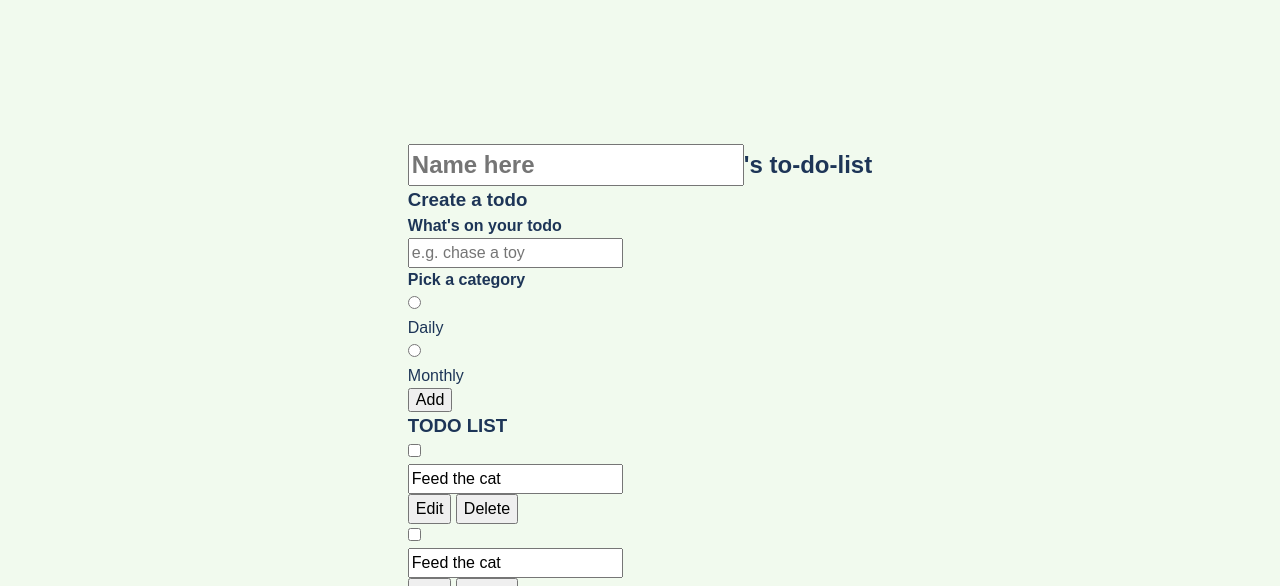
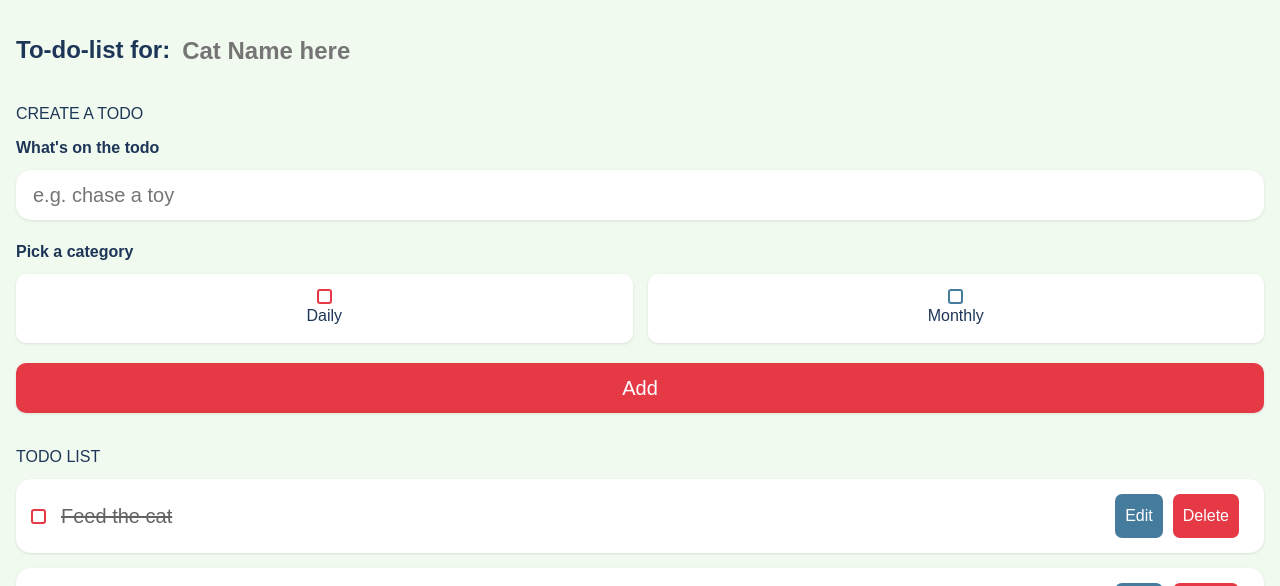
Before and after one commit to imd1005-web-development-winter-2023/assignment-03-Akhilknowsdawae, a plain HTML site: page index.html in a window 1280 px wide. Shown: the top 586 px of the page. Drawn offline with Linux system fonts and the light colour scheme.

Commit message:
did alot of stuff

```diff
--- a/index.html
+++ b/index.html
@@ -29,15 +29,15 @@
       <div id="app">
         <section class="cat_title">
           <h2 class="title">
-            <input type="text" id="name" placeholder="Name here">'s to-do-list
+            To-do-list for: <input type="text" id="name" placeholder="Cat Name here">
           </h2>
         </section>
         <section class="create">
 
-          <h3>Create a todo</h3>
+          <h3>CREATE A TODO</h3>
 
           <form id="new-todo">
-            <h4>What's on your todo</h4>
+            <h4>What's on the todo</h4>
 
             <input type="text" name="content" id="content" placeholder="e.g. chase a toy">
 
@@ -47,13 +47,13 @@
 
               <label>
                 <input type="radio" name="category" id="catergory1" value="daily">
-                <span class="bubble_daily"></span>
+                <span class="bubble daily"></span>
                 <div>Daily</div>
               </label>
 
               <label>
                 <input type="radio" name="category" id="catergory2" value="monthly">
-                <span class="bubble_monthly"></span>
+                <span class="bubble monthly"></span>
                 <div>Monthly</div>
               </label>
 
@@ -71,10 +71,10 @@
           <div class="list" id="todo-list">
 
             <!-- Test1 -->
-            <div class="todo-item">
+            <div class="todo-item done">
               <label>
                 <input type="checkbox">
-                <span class="bubble_daily"></span>
+                <span class="bubble daily"></span>
               </label>
 
               <div class="todo-content">
@@ -88,14 +88,14 @@
             </div>
 
             <!-- Test2 -->
-            <div class="todo-item">
+            <div class="todo-item ">
               <label>
                 <input type="checkbox">
-                <span class="bubble_monthly"></span>
+                <span class="bubble monthly"></span>
               </label>
 
               <div class="todo-content">
-                <input type="text" value="Feed the cat" readonly>
+                <input type="text" value="Clean litter box" readonly>
               </div>
 
               <div class="action">
--- a/main.js
+++ b/main.js
@@ -9,7 +9,7 @@
 
 // Constants
 const appID = "app";
-const headingText = "To do. To done. ✅";
+const maxLength = 100; //Max input length (100 chars)
 
 // Variables
 
--- a/style.css
+++ b/style.css
@@ -14,8 +14,10 @@
   --colour-wedgewood: #457b9d;
   --colour-cello: #1d3557;
 
-  /* Header configuration */
-  --header-heading-colour: var(--colour-peppermint);
+  --daily: var(--colour-amaranth);
+  --monthly: var(--colour-wedgewood);
+
+  --shadow: 0 1px 3px rgba(0,0,0,0.1);
 
   /* Body configuration */
   --body-default-colour: var(--colour-cello);
@@ -31,13 +33,196 @@ body {
   background-color: var(--body-background-colour);
 }
 
-main {
-  min-height: 100vh;
+input[type="text"] {
+  appearance: none;
+  border:none;
+  outline:none;
+  background:none;
+}
 
+
+button{
+    appearance: none;
+    border:none;
+    outline:none;
+    background:none;
+    cursor: initial;
+}
+
+section{
+  margin-top: 32px;
+  margin-bottom: 32px;
+  padding-left: 1rem;
+  padding-right: 1rem;
+}
+
+h3{
+  color: var(--colour-cello);
+  font-size: 100%;
+  font-weight: 10;
+  margin-bottom: 10px;
+}
+
+h4{
+  color: var(--colour-cello);
+  font-weight: bold;
+  margin-bottom:10px;
+}
+
+.cat_title .title {
+  display:flex;
+}
+
+.cat_title .title input {
+  margin-left: 10px;
+  flex: 1 1 0%;
+  min-width: 0;
+  color: #274875;
+}
+
+.create input[type="text"]{
+  display:flex;
+  width:100%;
+  font-size: 20px;
+  padding: 10px 17px;
+  background-color: white;
+  border-radius: 15px;
+  box-shadow: var(--shadow);
+  margin-bottom:20px;
+}
+
+.create .options {
+  display:grid;
+  grid-template-columns: repeat(2, 1fr);
+  margin-bottom: 20px;
+  grid-gap:15px;
+}
+
+.create .options label {
   display: flex;
+  flex-direction: column;
+  align-items: center;
   justify-content: center;
+  padding:15px;
+  background-color: rgb(255, 255, 255);
+  border-radius: 10px;
+  box-shadow: var(--shadow)
+}
+
+input[type="radio"]{
+  display: none;
+}
+input[type="checkbox"]{
+  display: none;
+}
+
+.bubble {
+  display:flex;
+  align-items: center;
+  justify-content: center;
+  width:15px;
+  height:15px;
+  border-radius: 20%;
+  border: 2px solid var(--monthly);
+}
+
+.bubble.daily {
+  border-color: var(--daily);
+}
+
+.bubble::after{
+  content:"";
+  display:flex;
+  opacity:0px;
+  height:0px;
+  width: 0px;
+  background-color: var(--monthly);
+  border-radius: 20%;
+}
+
+.bubble.daily::after {
+  background-color: var(--daily);
+}
+
+input:checked ~ .bubble::after {
+  width: 9px;
+  height: 9px;
+  opacity: 1;
+}
+
+.create input[type="submit"]{
+  display:block;
+  width:100%;
+  font-size: 20px;
+  padding: 10px 17px;
+  background-color: var(--daily);
+  color:white;
+  border-radius: 10px;
+  box-shadow: var(--shadow);
+  margin-bottom:20px;
+  border: none;
+}
+
+.create input[type="submit"]:hover{
+  opacity:0.8;
+}
+
+.todo_list .todo-item{
+  display:flex;
+  align-items: center;
+  background-color: white;
+  padding:15px;
+  border-radius: 15px;
+  box-shadow: var(--shadow);
+  margin-bottom: 15px;
+}
+
+.todo-item label{
+  display:block;
+  margin-right: 13px;
+}
+
+.todo-item .todo-content {
+  flex: 1 1 0%;
+}
+
+.todo-item .todo-content input{
+  font-size:20px;
   align-items: center;
 }
+
+.todo-item .action{
+  display:flex;
+  align-items:center;
+}
+
+
+.todo-item .action button{
+  display:block;
+  padding:10px;
+  border-radius:7px;
+  color:white;
+}
+
+.todo-item .action .edit{
+  margin-right: 10px;
+  background-color: var(--monthly);
+}
+
+.todo-item .action .delete{
+  margin-right: 10px;
+  background-color: var(--daily);
+}
+
+.todo-item .action button:hover{
+  opacity:0.8;
+}
+
+.todo-item.done .todo-content input{
+  text-decoration: line-through;
+  color:rgb(100, 99, 99);
+}
+
 
 /*
   Screen reader text utility class
```
Also changed, not shown: images/cat_vector.png (added).
